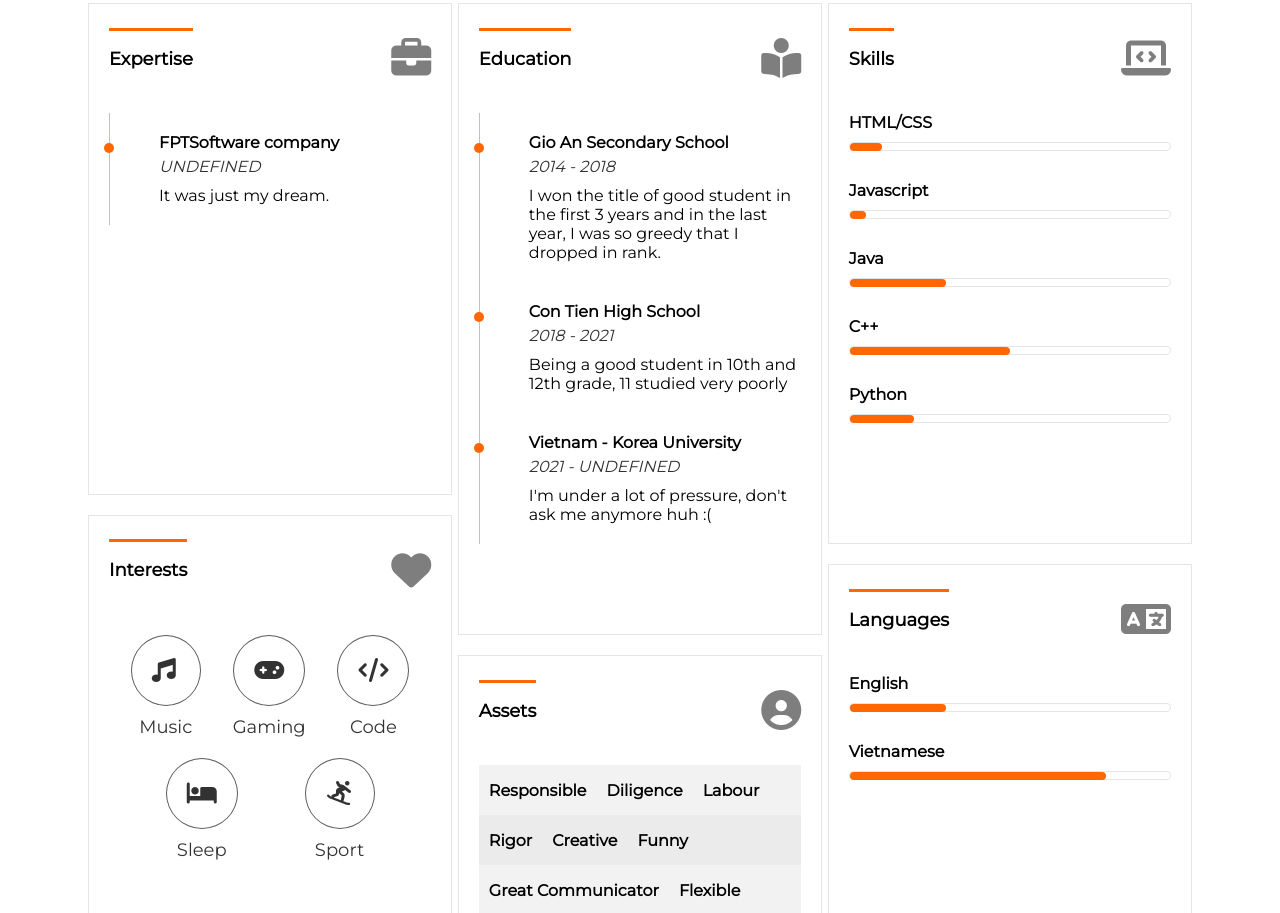
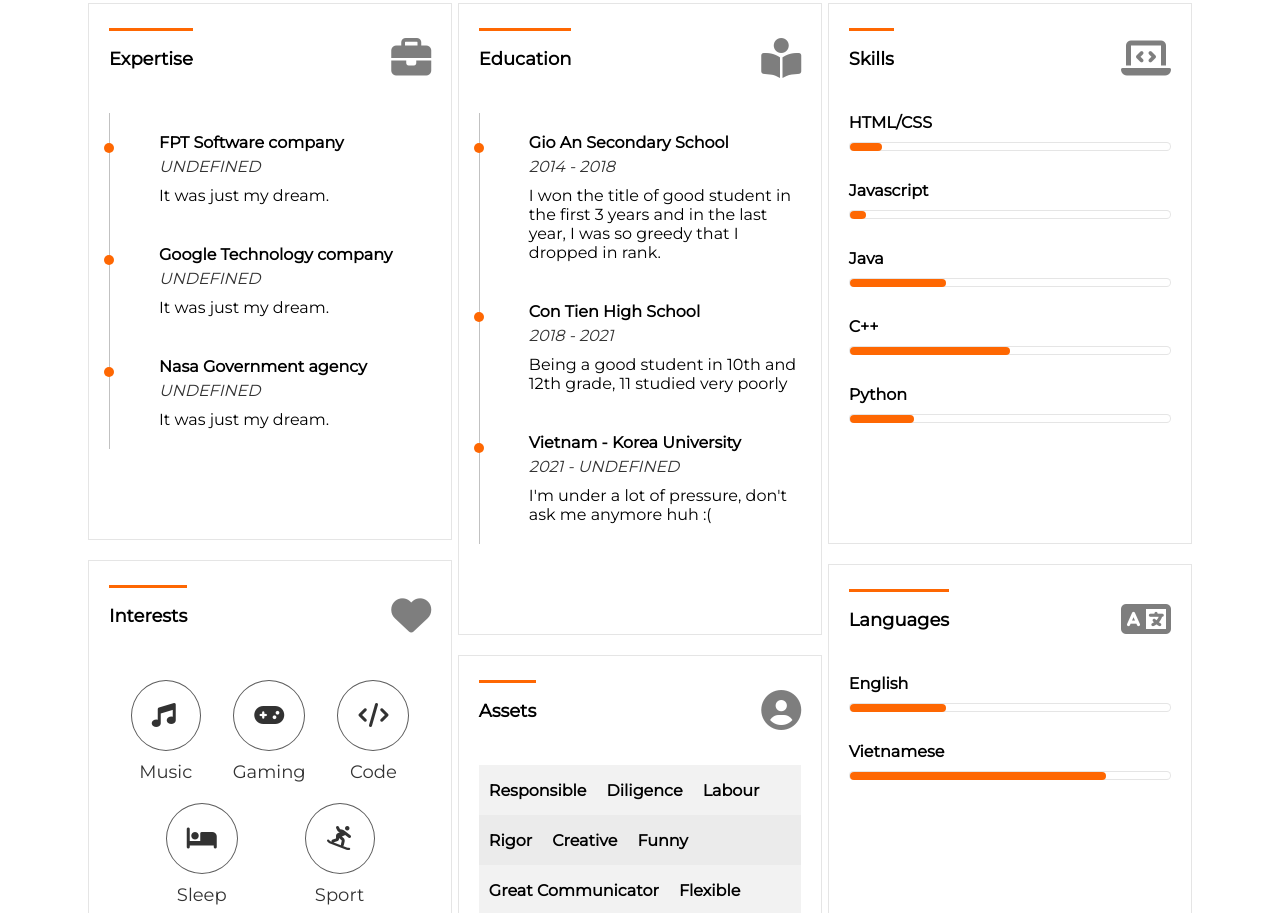
Before and after one commit to hdnguyendev/FinalWebDesignProject, a plain HTML site: page index.html in a window 1280 px wide. Shown: the part 1053-1966 px from the top of the page. Drawn offline with nearby package versions, Linux system fonts and the light colour scheme.

Commit message:
chắc chắn là lần cuối cùng

```diff
--- a/index.html
+++ b/index.html
@@ -167,12 +167,20 @@
                             <div class="form__resume-content">
                                 <div class="education-expertise-content">
                                     <div class="education-expertise-item">
-                                        <div class="item-title">FPTSoftware company</div>
+                                        <div class="item-title">FPT Software company</div>
                                         <div class="item-subdesc">UNDEFINED</div>
                                         <div class="item-desc">It was just my dream.</div>
                                     </div>
-
-
+                                    <div class="education-expertise-item">
+                                        <div class="item-title">Google Technology company</div>
+                                        <div class="item-subdesc">UNDEFINED</div>
+                                        <div class="item-desc">It was just my dream.</div>
+                                    </div>
+                                    <div class="education-expertise-item">
+                                        <div class="item-title">Nasa Government agency</div>
+                                        <div class="item-subdesc">UNDEFINED</div>
+                                        <div class="item-desc">It was just my dream.</div>
+                                    </div>
                                 </div>
                             </div>
                         </div>
```
